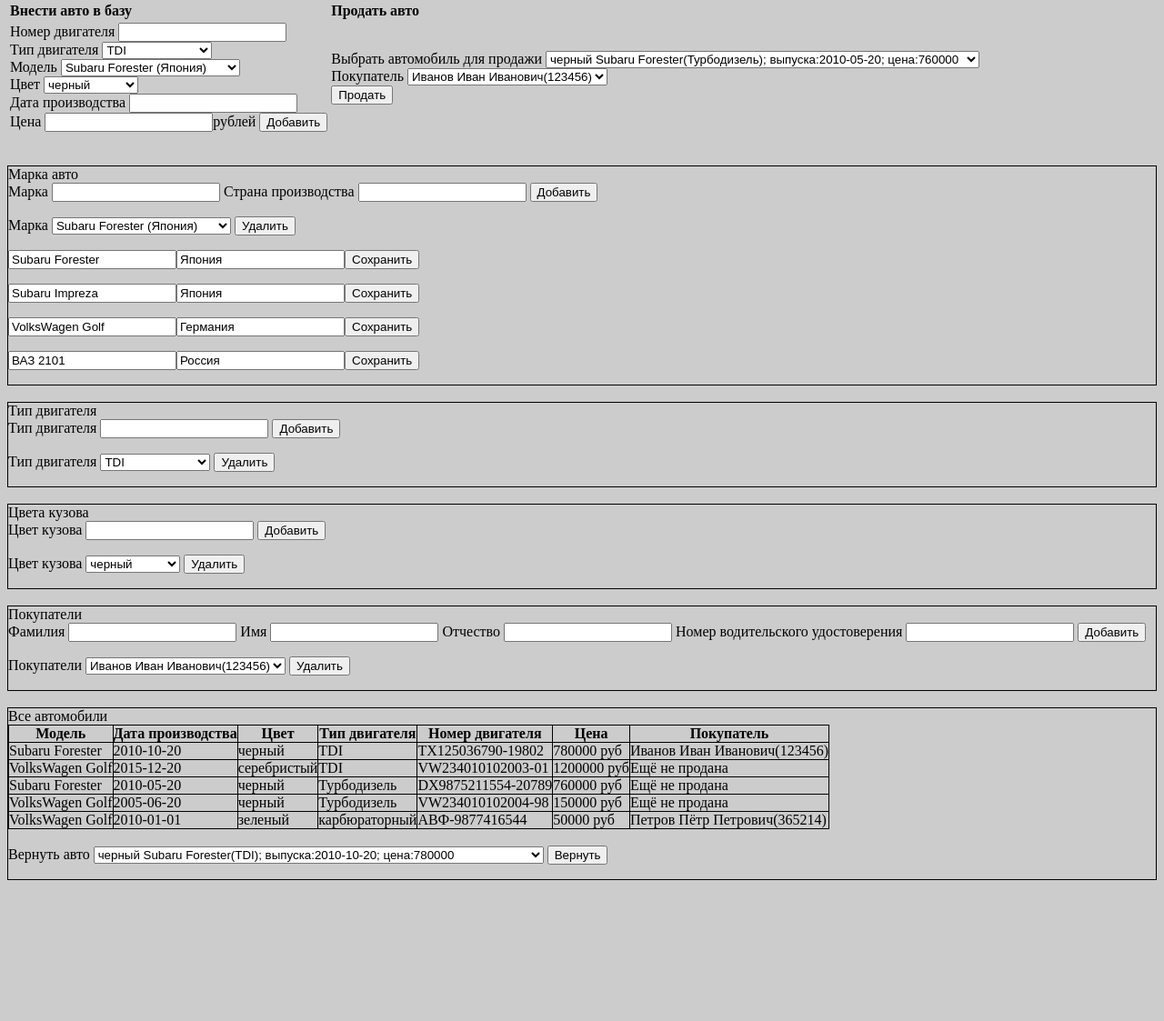
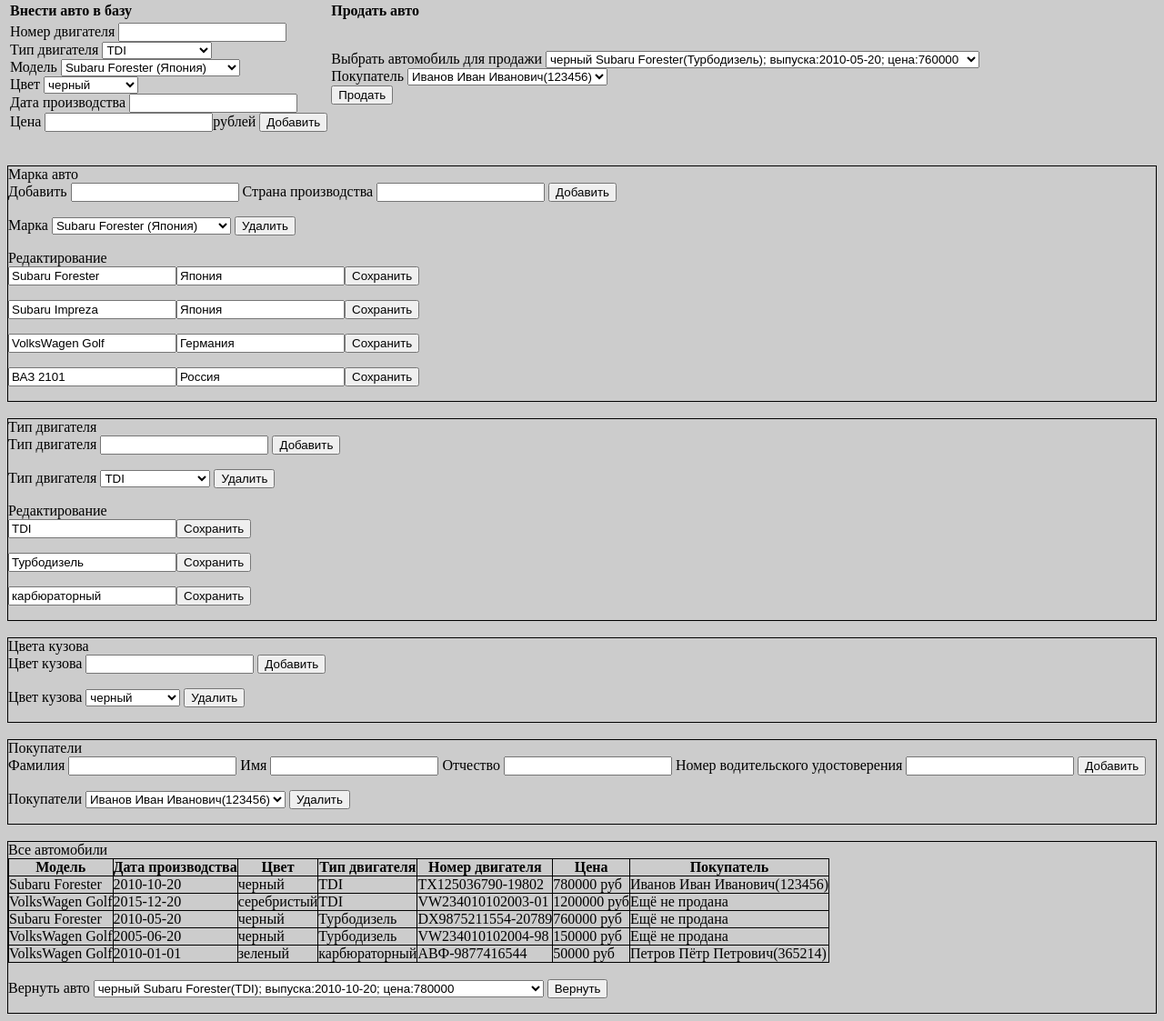
Before and after one commit to drypa/car_dealer, a PHP site: page / in a window 1280 px wide. Shown: the part 352-1475 px from the top of the page at 91% size. Before the commit the page ends 1320 px from the top, so only its background shows below. Run offline with PHP 8.4, Linux system fonts and the light colour scheme; data comes from the database, SQL or seed files in the repository.

Commit message:
edit engines

```diff
--- a/index.php
+++ b/index.php
@@ -129,13 +129,20 @@ if (isset($_POST['filter'])) {
         $q = "update `cars` set `byer`=NULL where `engine_number`='$car'";
         mysql_query($q);
     }
-    if(isset($_POST['editModel'])){
+    if (isset($_POST['editModel'])) {
         $id = $_POST['id'];
         $name = $_POST['name'];
-        $country= $_POST['country'];
+        $country = $_POST['country'];
         $q = "update `models` set `name` = '$name',`country`='$country' where `id`=$id ";
         mysql_query($q);
     }
+    if (isset($_POST['editEngine'])) {
+        $id = $_POST['id'];
+        $type = $_POST['type'];
+        $q = "update `engines` set `type` = '$type' where `id`=$id ";
+        mysql_query($q);
+    }
+
 
 }
 //Получаем список авто
@@ -421,7 +428,7 @@ mysql_free_result($resultByedAuto);
 <div class='with-border'>
     Марка авто
     <form action="index.php" method="post">
-        <label> Марка
+        <label> Добавить
             <input name='model' type='text'/>
         </label>
         <label> Страна производства
@@ -443,11 +450,12 @@ mysql_free_result($resultByedAuto);
         </label>
         <input name='delModel' type="submit" value="Удалить"/>
     </form>
+    Редактирование
     <?php
     foreach ($models as $model) {
         $id = $model['id'];
         $name = $model['name'];
-            $country= $model['country'];
+        $country = $model['country'];
         echo("<form action='index.php' method='post'>");
         echo("<input type='hidden' name='id' value='$id'>");
         echo("<input type='text' name='name' value='$name'>");
@@ -480,6 +488,19 @@ mysql_free_result($resultByedAuto);
         </label>
         <input name='delEngine' type="submit" value="Удалить"/>
     </form>
+    Редактирование
+    <?php
+        foreach ($engines as $engine) {
+            $id = $engine['id'];
+            $value = $engine['type'];
+
+            echo("<form action='index.php' method='post'>");
+            echo("<input type='hidden' name='id' value='$id'>");
+            echo("<input type='text' name='type' value='$value'>");
+            echo("<input type='submit' name='editEngine' value='Сохранить' /></form>");
+        }
+
+    ?>
 </div>
 <br/>
 
```
Lines whose indentation alone changed are shown as unchanged.
